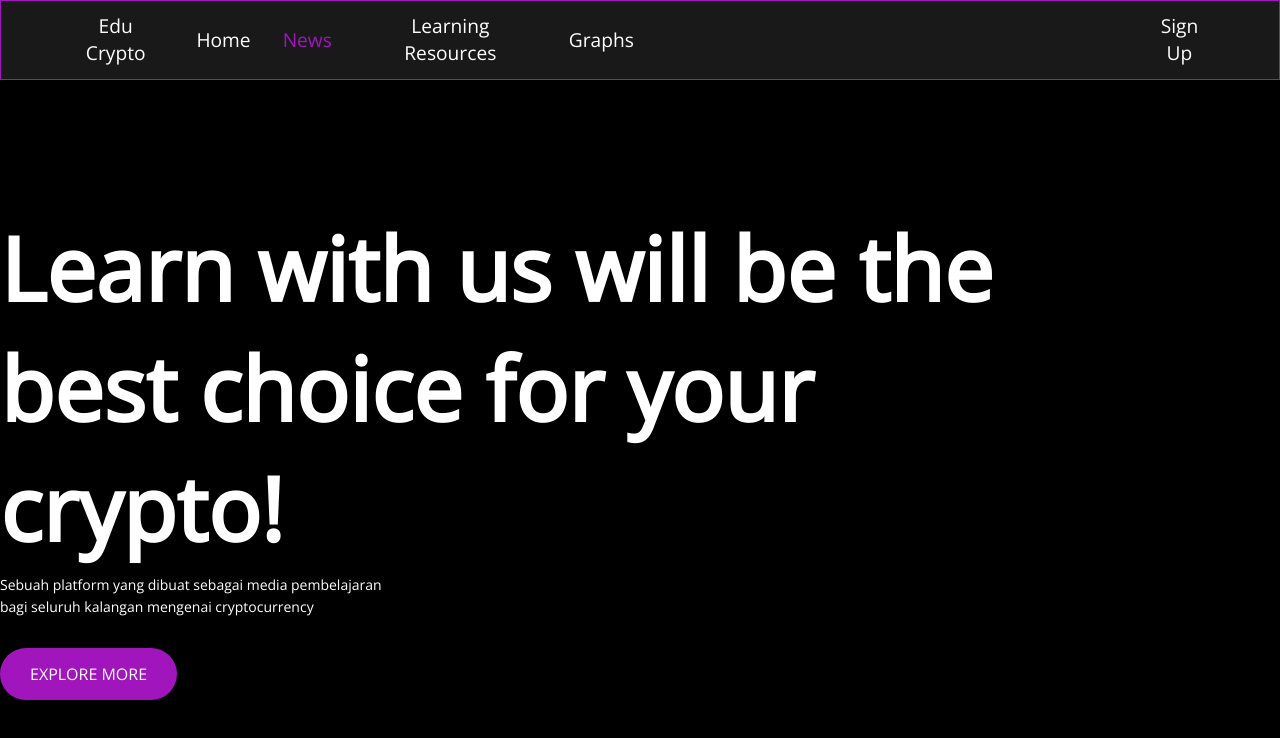
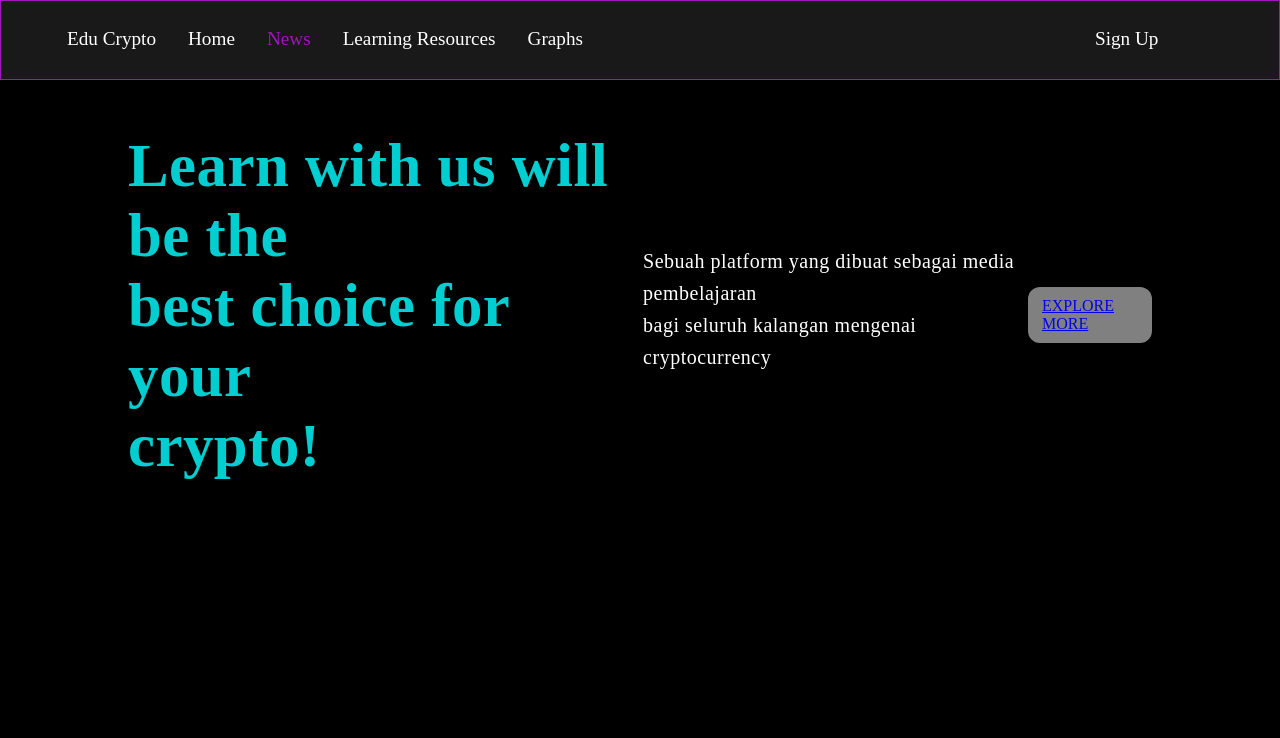
Before and after one commit to Metry630/stock-websitev3, a React (Create React App) app in the folder stock-websitev2/: page /news in a window 1280 px wide. Shown: the top 738 px of the page. Built offline with nearby package versions, Linux system fonts and the light colour scheme.

Commit message:
Update App.css

```diff
--- a/stock-websitev2/src/App.css
+++ b/stock-websitev2/src/App.css
@@ -1,10 +1,9 @@
-@import url("https://fonts.googleapis.com/css2?family=Open+Sans&display=swap");
+@import url('https://fonts.googleapis.com/css2?family=Poppins:wght@300;400;500&display=swap');
 
 * {
   box-sizing: border-box;
   margin: 0;
   padding: 0;
-  font-family: "Open Sans", sans-serif;
 }
 
 .home,
@@ -47,28 +46,82 @@
 
 /* Tab Content Styles */
 .TabContent {
+  width: 80%;
   font-size: 2rem;
   text-align: center;
 }
 .content{
-  margin-top: 10%;
+  margin: auto;
+  max-width: 1500px;
+  padding-left: 0px;
+  background-color: black;
+  width: 80%;
+  margin-top: 4%;
+  position: relative;
+  display: flex;
+  justify-content: space-between;
+  align-items: center;
 }
+
+.content .text-box{
+  position: relative;
+  max-width: 800px;
+}
+
 .content h1{
-  color: #fff;
-  font-size: 88px;
+  color: #00CED1;
+  font-size: 3.8em;
   margin-bottom: 6px;
+  letter-spacing: 0.5px;
 }
 .content p{
+  letter-spacing: 0.5px;
+  padding-top: 30px;
+  padding-bottom: 30px;
   color: #fff;
-  line-height: 22px;
-  font-size: 14px;
+  line-height: 32px;
+  font-weight: 300;
+  font-size: 20px;
 }
+.content .bottom p{
+  margin-top: 12px;
+  text-align: center;
+  padding-right: 80px;
+}
+.content .bottom .ig{
+  margin: 0;
+  position: relative;
+  margin-top: 7px;
+  left: 44.5%;
+  -ms-transform: translate(-50%, -50%);
+  transform: translate(-50%, -50%);
+}
+
+.content .image-box{
+  width: 370px;
+  display: flex;
+  justify-content: flex-end;
+  padding-right: 40px;
+  padding-bottom: 10%;
+}
+
+.content .btn-items {
+  color: #000;
+  display: flex;
+  align-items: center;
+  list-style: none;
+  text-align: center;
+  justify-content: space-around;
+  font-size: 18px;
+  font-weight: 500;
+  padding-right: 100px;
+}
+
 .content .btn{
-  display: inline-block;
-  margin-top: 30px;
-  background: #a115bd;
-  color: #fff;
-  text-decoration: none;
-  padding: 15px 30px;
-  border-radius: 30px;
+  margin-top: 12px;
+  padding: 10px 14px;
+  background-color: gray;
+  border-radius: 12px;
+  text-align: left;
+  cursor: pointer;
 }
```
